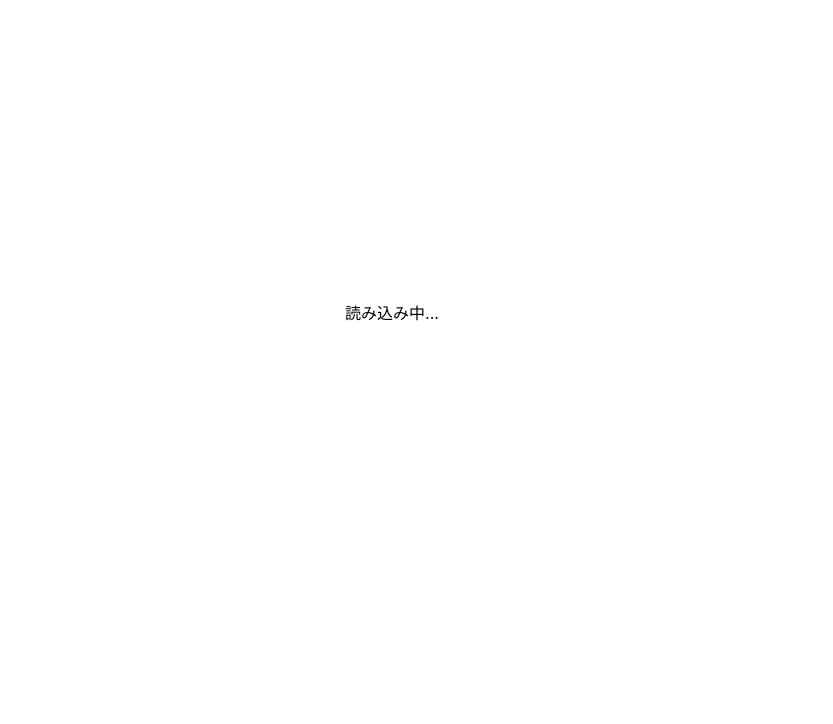
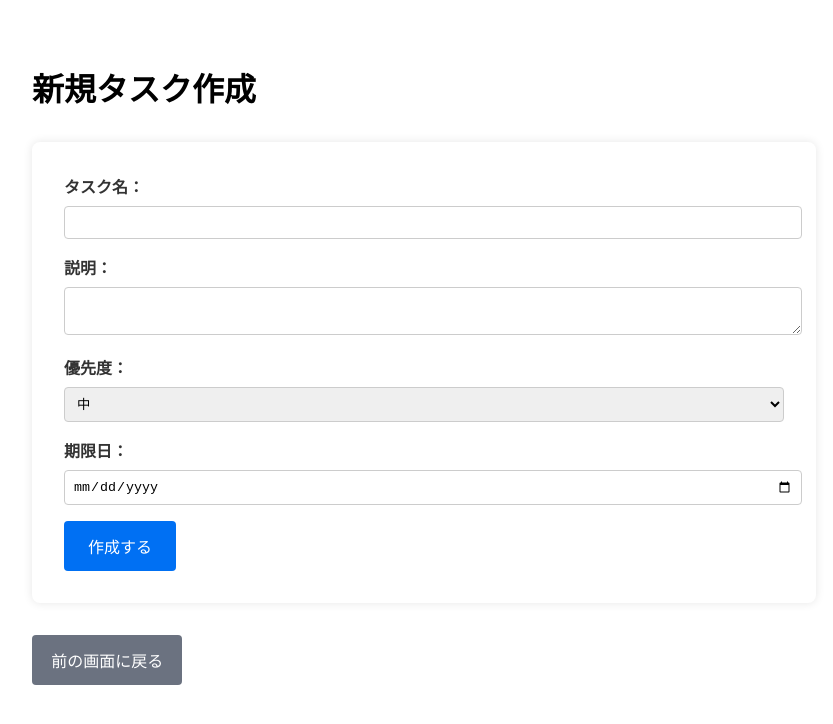
Before and after one commit to HERUESTA/react-task-app, a React (Vite) app: page /tasks/new in a window 1280 px wide. Shown: the top 724 px of the page, without its empty margins (248-1081 px from the left). Built offline with nearby package versions, Linux system fonts and the light colour scheme.

Commit message:
タスク作成機能

```diff
--- a/src/App.tsx
+++ b/src/App.tsx
@@ -2,6 +2,7 @@ import { Route, Routes } from "react-router-dom";
 import HomePage from "./pages/home";
 import TaskListPage from "./pages/tasks/taskListPage";
 import TaskDetailPage from "./pages/tasks/taskDetailPage";
+import TaskCreatePage from "./pages/tasks/taskCreatePage";
 
 function App() {
   return (
@@ -9,6 +10,7 @@ function App() {
       <Route path="/" element={<HomePage />} />
       <Route path="/tasks" element={<TaskListPage />} />
       <Route path="/tasks/:id" element={<TaskDetailPage />} />
+      <Route path="/tasks/new" element={<TaskCreatePage />} />
     </Routes>
   );
 }
--- /dev/null
+++ b/src/features/tasks/components/TaskForm.tsx
@@ -0,0 +1,59 @@
+import type { TaskFormData } from "../../../types/task";
+import styles from "../styles/taskForm.module.css";
+
+type Props = {
+  formData: TaskFormData; // フォームデータをTaskFormData型で受け取ります
+  onChange: (
+    e: React.ChangeEvent<
+      HTMLInputElement | HTMLTextAreaElement | HTMLSelectElement
+    >
+  ) => void; // 入力が変更されたときに呼ばれる関数の型
+  onSubmit: (e: React.FormEvent<HTMLFormElement>) => void; // フォームが送信されたときに呼ばれる関数の型
+};
+
+export default function TaskForm({ formData, onChange, onSubmit }: Props) {
+  return (
+    <form onSubmit={onSubmit} className={styles.form}>
+      <div className={styles.formGroup}>
+        <label>タスク名：</label>
+        <input
+          type="text"
+          name="title"
+          value={formData.title}
+          onChange={onChange}
+          required
+        />
+      </div>
+      <div className={styles.formGroup}>
+        <label>説明：</label>
+        <textarea
+          name="description"
+          value={formData.description}
+          onChange={onChange}
+          required
+        />
+      </div>
+      <div className={styles.formGroup}>
+        <label>優先度：</label>
+        <select name="priority" value={formData.priority} onChange={onChange}>
+          <option value="high">高</option>
+          <option value="medium">中</option>
+          <option value="low">低</option>
+        </select>
+      </div>
+      <div className={styles.formGroup}>
+        <label>期限日：</label>
+        <input
+          type="date"
+          name="dueDate"
+          value={formData.dueDate}
+          onChange={onChange}
+          required
+        />
+      </div>
+      <button type="submit" className={styles.submitButton}>
+        作成する
+      </button>
+    </form>
+  );
+}
--- /dev/null
+++ b/src/features/tasks/containers/TaskFormContainer.tsx
@@ -0,0 +1,54 @@
+import { useState } from "react";
+import { useNavigate } from "react-router-dom";
+import { Link } from "react-router-dom";
+import TaskForm from "../components/TaskForm";
+import { createTask } from "../hooks/createTask";
+import styles from "../styles/taskForm.module.css";
+import type { Priority, TaskFormData } from "../../../types/task";
+
+export default function TaskFormContainer() {
+  const [formData, setFormData] = useState<TaskFormData>({
+    title: "",
+    description: "",
+    priority: "medium",
+    dueDate: "",
+  });
+
+  const navigate = useNavigate();
+
+  const handleChange = (
+    e: React.ChangeEvent<
+      HTMLInputElement | HTMLTextAreaElement | HTMLSelectElement
+    >
+  ) => {
+    const { name, value } = e.target;
+
+    // priority のみ型アサーションを使って Priority 型へ変換
+    setFormData((prev) => ({
+      ...prev,
+      [name]: name === "priority" ? (value as Priority) : value,
+    }));
+  };
+
+  const handleSubmit = async (e: React.FormEvent<HTMLFormElement>) => {
+    e.preventDefault();
+    await createTask(formData);
+    navigate("/tasks");
+  };
+
+  return (
+    <div className={styles.container}>
+      <h1>新規タスク作成</h1>
+      <TaskForm
+        formData={formData}
+        onChange={handleChange}
+        onSubmit={handleSubmit}
+      />
+      <div className={styles.cancelContainer}>
+        <Link to="/tasks" className={styles.cancelLink}>
+          前の画面に戻る
+        </Link>
+      </div>
+    </div>
+  );
+}
--- a/src/features/tasks/containers/TaskListContainer.tsx
+++ b/src/features/tasks/containers/TaskListContainer.tsx
@@ -3,6 +3,7 @@ import { getTasks } from "../hooks/getTasks";
 import type { Task } from "../../../types/task";
 import TaskCard from "../components/TaskCard";
 import styles from "../styles/TaskListContainer.module.css";
+import { Link } from "react-router-dom";
 
 export default function TaskListContainer() {
   const [tasks, setTasks] = useState<Task[]>([]);
@@ -18,18 +19,15 @@ export default function TaskListContainer() {
   return (
     <div className={styles.container}>
       <h1>タスク一覧</h1>
+      <div className={styles.taskListHeader}>  {/* タスク作成ページへのリンクを追加 */}
+        <Link to="/tasks/new" className={styles.newTaskLink}>
+          新規作成
+        </Link>
+      </div>
       <div className={styles.tableContainer}>
-        <div className={styles.header}>
-          <div>タスク名</div>
-          <div>ステータス</div>
-          <div>優先度</div>
-          <div>期限日</div>
-        </div>
-        <div className={styles.taskList}>
-          {tasks.map((task) => (
-            <TaskCard key={task.id} task={task} />
-          ))}
-        </div>
+        {tasks.map((task) => (
+          <TaskCard key={task.id} task={task} />
+        ))}
       </div>
     </div>
   );
--- /dev/null
+++ b/src/features/tasks/hooks/createTask.ts
@@ -0,0 +1,18 @@
+import type { Task, TaskFormData } from "../../../types/task";
+import { mockTasks } from "../mocks/task";
+
+export const createTask = (taskData: TaskFormData): Promise<Task> => {
+  return new Promise((resolve) => {
+    setTimeout(() => {
+      const newTask: Task = {
+        ...taskData,
+        id: mockTasks.length + 1, // 新しいタスクのIDを設定
+        status: false, // デフォルトで未完了
+        createdAt: new Date().toISOString(),
+        updatedAt: new Date().toISOString(),
+      };
+      mockTasks.push(newTask); // モックデータに新しいタスクを追加
+      resolve(newTask); // 新しいタスクを返す
+    }, 500);
+  });
+}
--- a/src/features/tasks/styles/TaskListContainer.module.css
+++ b/src/features/tasks/styles/TaskListContainer.module.css
@@ -30,3 +30,23 @@
 .taskList > *:not(:last-child) {
   border-bottom: 1px solid #e5e7eb;
 }
+
+.taskListHeader {
+  text-align: right;
+  margin-bottom: 1rem;
+}
+
+.newTaskLink {
+  display: inline-block;
+  background-color: #0070f3;
+  color: white;
+  padding: 0.5rem 1rem;
+  border-radius: 5px;
+  text-decoration: none;
+  font-size: 1rem;
+  transition: background-color 0.3s ease;
+}
+
+.newTaskLink:hover {
+  background-color: #0051bb;
+}
--- /dev/null
+++ b/src/features/tasks/styles/taskForm.module.css
@@ -0,0 +1,66 @@
+.container {
+  max-width: 720px;
+  margin: 4rem auto;
+}
+
+.form {
+  width: 100%;
+  margin: 2rem auto;
+  padding: 2rem;
+  background-color: #fff;
+  border-radius: 0.5rem;
+  box-shadow: 0 0 10px rgba(0, 0, 0, 0.1);
+}
+
+.formGroup {
+  margin-bottom: 1rem;
+}
+
+.formGroup label {
+  display: block;
+  margin-bottom: 0.5rem;
+  font-weight: 600;
+  color: #333;
+}
+
+.formGroup input,
+.formGroup textarea,
+.formGroup select {
+  width: 100%;
+  padding: 0.5rem;
+  border: 1px solid #ccc;
+  border-radius: 0.25rem;
+}
+
+.submitButton {
+  background-color: #0070f3;
+  color: white;
+  padding: 0.8rem 1.5rem;
+  border: none;
+  border-radius: 0.25rem;
+  font-size: 1rem;
+  cursor: pointer;
+  transition: background-color 0.3s ease;
+}
+
+.submitButton:hover {
+  background-color: #0051bb;
+}
+
+.cancelContainer {
+  margin-top: 1rem;
+}
+
+.cancelLink {
+  display: inline-block;
+  background-color: #6b7280;
+  color: white;
+  padding: 0.8rem 1.2rem;
+  text-decoration: none;
+  border-radius: 4px;
+  transition: background-color 0.3s ease;
+}
+
+.cancelLink:hover {
+  background-color: #525f73;
+}
--- /dev/null
+++ b/src/pages/tasks/taskCreatePage.tsx
@@ -0,0 +1,9 @@
+import TaskFormContainer from "../../features/tasks/containers/TaskFormContainer";
+
+export default function TaskCreatePage() {
+  return (
+    <div>
+      <TaskFormContainer />
+    </div>
+  )
+}
--- a/src/types/task.ts
+++ b/src/types/task.ts
@@ -1,5 +1,6 @@
 // タスクの優先度は「high」「medium」「low」の3種類です。
 export type Priority = "high" | "medium" | "low";
+export type TaskFormData = Omit<Task, "id" | "status" | "createdAt" | "updatedAt">;
 
 // タスクオブジェクト全体の型を定義します。
 export interface Task {
```
